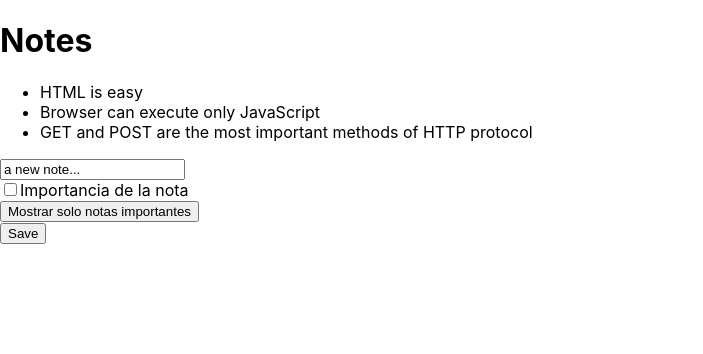
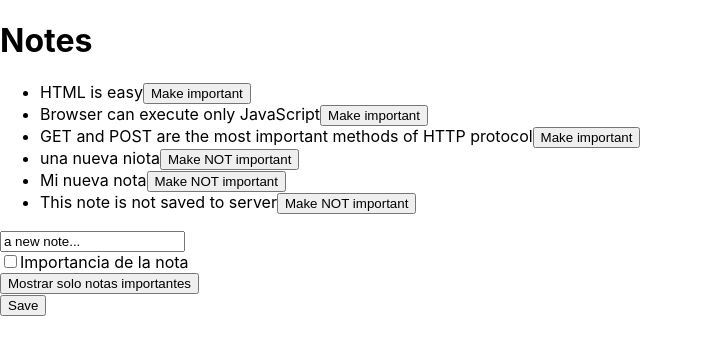
Before and after one commit to AsierDelCidPerez/Part2-Communicating_with_server, a React (Create React App) app in the folder part-react/: page / in a window 1280 px wide. Shown: the top 354 px of the page, without its empty margins (0-703 px from the left). Built offline with nearby package versions, Linux system fonts and the light colour scheme; data requests are answered from the project's data file.

Commit message:
16/06/2022

```diff
--- a/part-react/db.json
+++ b/part-react/db.json
@@ -4,7 +4,7 @@
       "id": 1,
       "content": "HTML is easy",
       "date": "2022-1-17T17:30:31.098Z",
-      "important": true
+      "important": false
     },
     {
       "id": 2,
@@ -16,7 +16,19 @@
       "id": 3,
       "content": "GET and POST are the most important methods of HTTP protocol",
       "date": "2022-1-17T19:20:14.298Z",
-      "important": true
+      "important": false
+    },
+    {
+      "content": "una nueva niota",
+      "date": "Thu Jun 16 2022 20:19:12 GMT+0200 (hora de verano de Europa central)",
+      "important": true,
+      "id": 4
+    },
+    {
+      "content": "Mi nueva nota",
+      "date": "Thu Jun 16 2022 20:56:53 GMT+0200 (hora de verano de Europa central)",
+      "important": true,
+      "id": 5
     }
   ],
   "persons": [
--- a/part-react/src/App.js
+++ b/part-react/src/App.js
@@ -2,7 +2,7 @@ import logo from './logo.svg';
 import './App.css';
 import React, {useState, useEffect} from 'react';
 import Note from './components/Note';
-import axios from 'axios';
+import noteService from './services/notes'
 
 const App = () => {
   const [notes, setNotes] = useState([]);
@@ -13,9 +13,8 @@ const App = () => {
   const [showAll, setShowAll] = useState(true);
 
   useEffect(() => {
-    axios
-      .get('http://localhost:3001/notes')
-      .then(response => setNotes(response.data));
+    noteService.getAll()
+      .then(response => setNotes(response));
   }, [])
 
   const notesToShow = showAll ? notes : notes.filter(note => note.important===true)
@@ -25,6 +24,18 @@ const App = () => {
       ...newNote,
       important: event.target.checked
     })
+  }
+
+  const toggleImportance = id => {
+    const note = notes.find(note => note.id === id)
+    const changedNote = {
+      ...note,
+      important: !note.important
+    }
+    noteService.update(id, changedNote)
+          .then(response =>
+            setNotes(notes.map(myNote => myNote.id === id ? response : myNote))
+          )
   }
 
   const actualizarNewNote = event => {
@@ -44,8 +55,8 @@ const App = () => {
       date: new Date().toString(),
       important: newNote.important,
     };
-    axios.post('http://localhost:3001/notes', noteObj)
-        .then(response => (response.status === 201) ? setNotes(notes.concat(response.data)) : null);
+    noteService.create(noteObj)
+        .then(response => setNotes(notes.concat(response)));
     setNewNote("a new note...");
   }
   return (
@@ -53,7 +64,7 @@ const App = () => {
       <h1>Notes</h1>
       <ul>
         {
-          notesToShow.map(note => <Note key={note.id} note={note}/>)
+          notesToShow.map(note => <Note key={note.id} note={note} toggleImportance={() => toggleImportance(note.id)}/>)
         }
       </ul>
       <form>
--- a/part-react/src/components/Note.js
+++ b/part-react/src/components/Note.js
@@ -1,2 +1,12 @@
-const Note = ({note}) => <li>{note.content}</li>
+import noteService from '../services/notes'
+
+const Note = ({note, toggleImportance}) => {
+    const label = note.important ? "Make NOT important" : "Make important"
+    return (
+        <li>
+            {note.content}
+            <button onClick={toggleImportance}>{label}</button>
+        </li>
+    )
+}
 export default Note;
--- a/part-react/src/index.js
+++ b/part-react/src/index.js
@@ -3,7 +3,6 @@ import ReactDOM from 'react-dom/client';
 import './index.css';
 import App from './App';
 import reportWebVitals from './reportWebVitals';
-import axios from 'axios';
 
 
 const root = ReactDOM.createRoot(document.getElementById('root'));
--- /dev/null
+++ b/part-react/src/services/notes.js
@@ -0,0 +1,16 @@
+import axios from 'axios'
+const baseUrl = 'http://localhost:3001/notes'
+
+const getAll = () => {
+    const nonExisting = {
+        id: 1000,
+        content: 'This note is not saved to server',
+        date: '2022-06-16',
+        important: true
+    }
+    return axios.get(baseUrl).then(response => response.data.concat(nonExisting))
+}
+const create = newObject => axios.post(baseUrl, newObject).then(response => response.data)
+const update = (id, newObject) => axios.put(`${baseUrl}/${id}`, newObject).then(response => response.data)
+
+export default {getAll, create, update}
```
